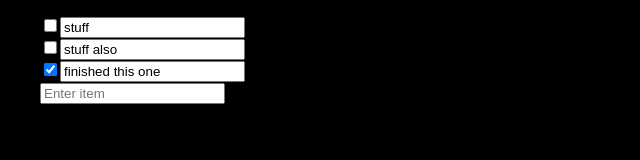
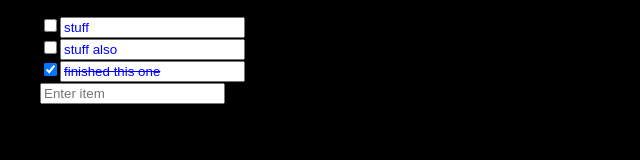
Before and after one commit to ali-naq-v/react-todo-terminal, a React (Create React App) app: page / in a window 1280 px wide. Shown: the top 160 px of the page, without its empty margins (0-640 px from the left). Built offline with nearby package versions, Linux system fonts and the light colour scheme.

Commit message:
mother fucking shit. functionality is solid now

```diff
--- a/src/App.js
+++ b/src/App.js
@@ -1,6 +1,5 @@
 import React from 'react';
-import {useState} from 'react'
-
+import {useState, useRef} from 'react'
 import './App.css';
 
 
@@ -12,12 +11,18 @@ class ToDo {
   empty() {
     return this.content.length===0
   }
+
+  style() {
+    if (this.completed) {
+      return {
+        textDecoration: 'line-through'
+      }
+    }
+  }
+
 }
 
-
-
 function App() {
-
 
   var item1 = new ToDo("stuff", false)
   var item2 = new ToDo("stuff also", false)
@@ -26,51 +31,47 @@ function App() {
 
   const initToDoItems = [item1, item2, item3, item4]
   const [toDoItems, setToDoItems] = useState(initToDoItems)
+  const refsArray = useRef([])
 
   const toggleCompleted = (indexToDo) => {
 
     const _todo = [...toDoItems]
-
     if (_todo[indexToDo].completed) {
       _todo[indexToDo].completed = false
     }
     else {
       _todo[indexToDo].completed = true
     }
-    // const newToDoItem = new ToDo("", false);
-    // _todo.push(newToDoItem)
     setToDoItems(_todo)
   }
 
   const updateToDo = (event, indexToDo)  => {
 
-
     const _todo = [...toDoItems]
     _todo[indexToDo].content = event.target.value
-    // if (_todo.length-1 === indexToDo && event.target.value.length===0) {
-    //   const newToDoItem = new ToDo("", false);
-    //   _todo.push(newToDoItem)
-    // }
     setToDoItems(_todo)
   }
 
   const keyDown = (event, indexToDo) => {
+
     //backspace
     if( event.keyCode === 8 && toDoItems[indexToDo].content.length===0){
       const _todo = [...toDoItems]
       _todo.splice(indexToDo, 1)
       setToDoItems(_todo)
-      console.log("backspace!!!")
+      setTimeout(() => {
+        refsArray.current[indexToDo-1].focus()
+      }, 0);
     }
-
+    //Enter key
     if( event.keyCode === 13 && toDoItems[indexToDo].content.length>=0){
       const _todo = [...toDoItems]
       _todo.splice(indexToDo+1, 0, new ToDo("", false))
       setToDoItems(_todo)
-      console.log("Enter!!!")
+      setTimeout(() => {
+        refsArray.current[indexToDo+1].focus()
+      }, 0);
     }
-
-
   }
 
   return (
@@ -80,16 +81,18 @@ function App() {
         return (
         <li key={index}>
           <input type="checkbox" onChange={(event) => toggleCompleted(index)} checked={todo.completed} hidden={todo.empty()}/>
-          <input type="text" placeholder="Enter item"
+          <input className="inputbox"
+          type="text"
+          ref={ref => { refsArray.current[index] = ref; }}
+          style={todo.style()}
+          placeholder="Enter item"
           onKeyDown={(event) => keyDown(event, index)}
           onChange={(event) => updateToDo(event, index) }
           value={todo.content}/>
         </li>
       )
       })}
-
       </ul>
-
     </React.Fragment>
   )
 }
--- a/src/index.css
+++ b/src/index.css
@@ -12,3 +12,7 @@ code {
   font-family: source-code-pro, Menlo, Monaco, Consolas, 'Courier New',
     monospace;
 }
+
+.inputbox {
+  color: blue;
+}
```
